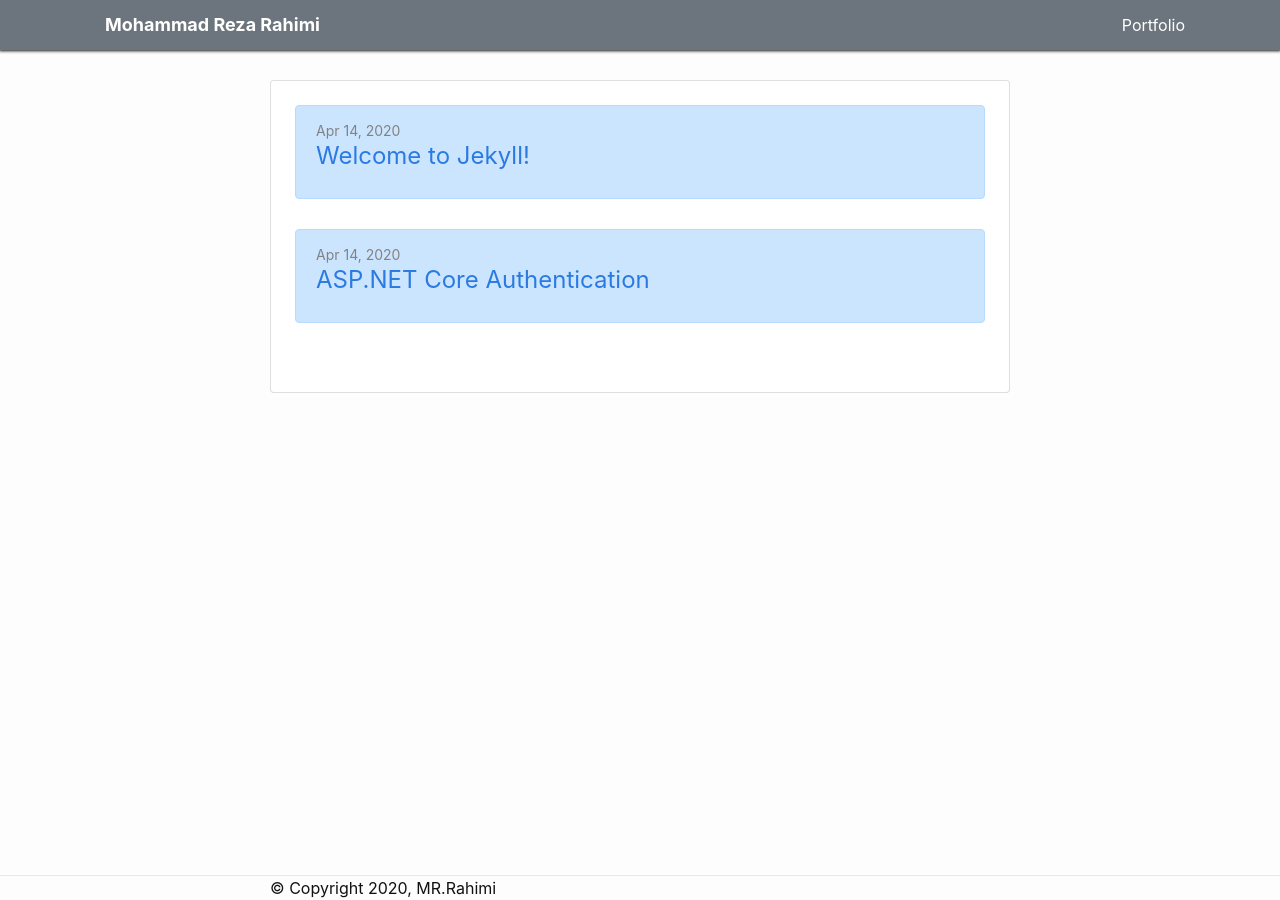
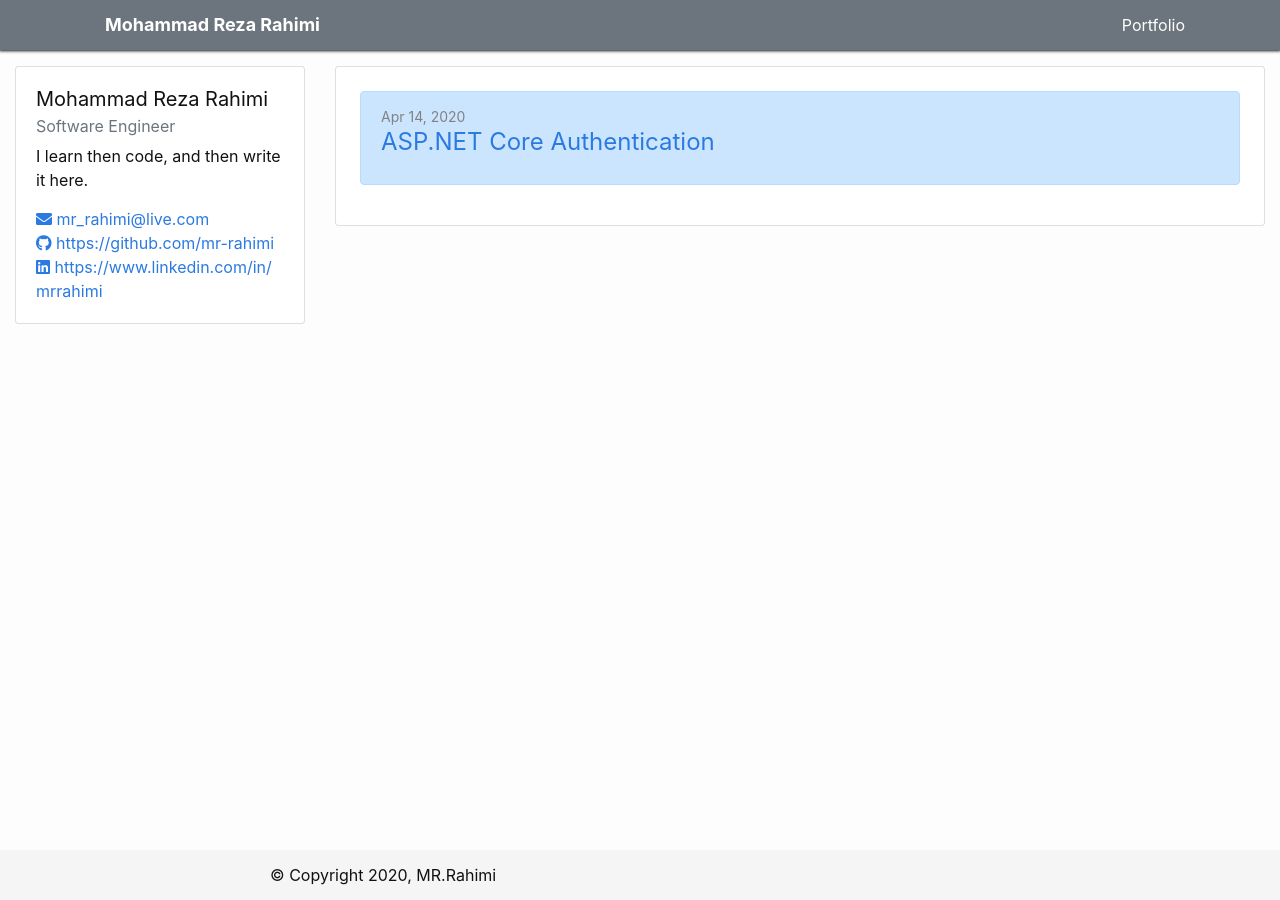
Before and after one commit to mr-rahimi/mr-rahimi.github.io, a Jekyll site: the page built from index.markdown, in a window 1280 px wide. Built offline with Jekyll 4.4.1, drawn with Linux system fonts in a browser that asks for light colours; nearby versions of some CDN libraries.

Commit message:
some enhancements

```diff
--- /dev/null
+++ b/_data/contactInfo.yml
@@ -0,0 +1,6 @@
+full_name: Mohammad Reza Rahimi
+career: Software Engineer
+description: I learn then code, and then write it here.
+email_address: mr_rahimi@live.com
+github_page: https://github.com/mr-rahimi
+linkedin_page: https://www.linkedin.com/in/mrrahimi
--- a/_includes/footer.html
+++ b/_includes/footer.html
@@ -1,4 +1,4 @@
-<footer class="site-footer h-card">
+<footer class="footer">
   <data class="u-url" href="{{ "/" | relative_url }}"></data>
 
   <div class="wrapper">
--- a/_includes/head.html
+++ b/_includes/head.html
@@ -3,8 +3,10 @@
   <meta http-equiv="X-UA-Compatible" content="IE=edge">
   <meta name="viewport" content="width=device-width, initial-scale=1">
   {%- seo -%}
+
   <link rel="stylesheet" href="https://cdnjs.cloudflare.com/ajax/libs/font-awesome/5.13.0/css/all.min.css"
     integrity="sha256-h20CPZ0QyXlBuAw7A+KluUYx/3pK+c7lYEpqLTlxjYQ=" crossorigin="anonymous" />
+
   <link rel="stylesheet" href="https://maxcdn.bootstrapcdn.com/bootstrap/4.0.0/css/bootstrap.min.css"
     integrity="sha384-Gn5384xqQ1aoWXA+058RXPxPg6fy4IWvTNh0E263XmFcJlSAwiGgFAW/dAiS6JXm" crossorigin="anonymous">
   <link rel="stylesheet" href="{{ "/assets/main.css" | relative_url }}">
--- a/_layouts/default.html
+++ b/_layouts/default.html
@@ -7,10 +7,8 @@
 
   {%- include header.html -%}
 
-    <main class="page-content" aria-label="Content">
-      <div class="wrapper">
+  <main class="container-fluid" aria-label="Content">
     {{ content }}
-      </div>
   </main>
 
   {%- include footer.html -%}
--- a/_layouts/home.html
+++ b/_layouts/home.html
@@ -1,8 +1,32 @@
 ---
 layout: default
 ---
-
-<div class="home card p-md-4">
+<div class="row py-3">
+  <div class="col-lg-3 col-md-4 d-none d-md-block" id="sticky-sidebar">
+    <div class="sticky-top">
+      <div class="card">
+        <div class="card-body">
+          <h5 class="card-title">{{site.data.contactInfo.full_name}}</h5>
+          <h6 class="card-subtitle mb-2 text-muted">{{site.data.contactInfo.career}}</h6>
+          <p class="card-text">{{site.data.contactInfo.description}}</p>
+          <a href="#" class="link d-block" style="word-break: break-all;">
+            <i class="fa fa-envelope"></i>
+            {{site.data.contactInfo.email_address}}
+          </a>
+          <a href="#" class="link d-block" style="word-break: break-all;">
+            <i class="fab fa-github"></i>
+            {{site.data.contactInfo.github_page}}
+          </a>
+          <a href="#" class="link d-block" style="word-break: break-all;">
+            <i class="fab fa-linkedin"></i>
+            {{site.data.contactInfo.linkedin_page}}
+          </a>
+        </div>
+      </div>
+    </div>
+  </div>
+  <div class="col" id="main">
+    <div class="home card p-4">
       {%- if page.title -%}
       <h1 class="page-heading">{{ page.title }}</h1>
       {%- endif -%}
@@ -11,9 +35,9 @@ layout: default
 
       {%- if site.posts.size > 0 -%}
       <!-- <h2 class="post-list-heading">{{ page.list_title | default: "Posts List" }}</h2> -->
-  <ul class="post-list">
+      <ul class="post-list mb-0">
         {%- for post in site.posts -%}
-    <li>
+        <li class="mb-0">
           {%- assign date_format = site.minima.date_format | default: "%b %-d, %Y" -%}
           <div class="alert alert-primary">
             <span class="post-meta">{{ post.date | date: date_format }}</span>
@@ -34,3 +58,5 @@ layout: default
       {%- endif -%}
 
     </div>
+  </div>
+</div>
--- a/_posts/2020-04-14-welcome-to-jekyll.markdown
+++ /dev/null
@@ -1,29 +0,0 @@
----
-layout: post
-title:  "Welcome to Jekyll!"
-date:   2020-04-14 11:16:19 +0430
-categories: jekyll update
----
-You’ll find this post in your `_posts` directory. Go ahead and edit it and re-build the site to see your changes. You can rebuild the site in many different ways, but the most common way is to run `jekyll serve`, which launches a web server and auto-regenerates your site when a file is updated.
-
-Jekyll requires blog post files to be named according to the following format:
-
-`YEAR-MONTH-DAY-title.MARKUP`
-
-Where `YEAR` is a four-digit number, `MONTH` and `DAY` are both two-digit numbers, and `MARKUP` is the file extension representing the format used in the file. After that, include the necessary front matter. Take a look at the source for this post to get an idea about how it works.
-
-Jekyll also offers powerful support for code snippets:
-
-{% highlight ruby %}
-def print_hi(name)
-  puts "Hi, #{name}"
-end
-print_hi('Tom')
-#=> prints 'Hi, Tom' to STDOUT.
-{% endhighlight %}
-
-Check out the [Jekyll docs][jekyll-docs] for more info on how to get the most out of Jekyll. File all bugs/feature requests at [Jekyll’s GitHub repo][jekyll-gh]. If you have questions, you can ask them on [Jekyll Talk][jekyll-talk].
-
-[jekyll-docs]: https://jekyllrb.com/docs/home
-[jekyll-gh]:   https://github.com/jekyll/jekyll
-[jekyll-talk]: https://talk.jekyllrb.com/
--- a/_sass/minima.scss
+++ b/_sass/minima.scss
@@ -48,5 +48,7 @@ $on-laptop:        800px !default;
   "minima/base",
   "minima/layout",
   "minima/syntax-highlighting",
-  "minima/sidebar"
+  "minima/sidebar",
+  "minima/home",
+  "minima/default"
 ;
--- /dev/null
+++ b/_sass/minima/default.scss
@@ -0,0 +1,19 @@
+$footer-height:50px;
+.footer {
+    position: fixed;
+    bottom: 0;
+    width: 100%;
+    height: $footer-height;
+    line-height: $footer-height;
+    background-color: #f5f5f5;
+    .wrapper{
+        height: $footer-height;
+        span{
+            line-height: $footer-height;
+        }
+    }
+}
+
+main{
+    padding-bottom: $footer-height;
+}
```
Also changed, not shown: _posts/2020-04-14-asp-net-core-authentication.md (+4 -1 lines), _sass/minima/home.scss (added). Lines whose indentation alone changed are shown as unchanged.
